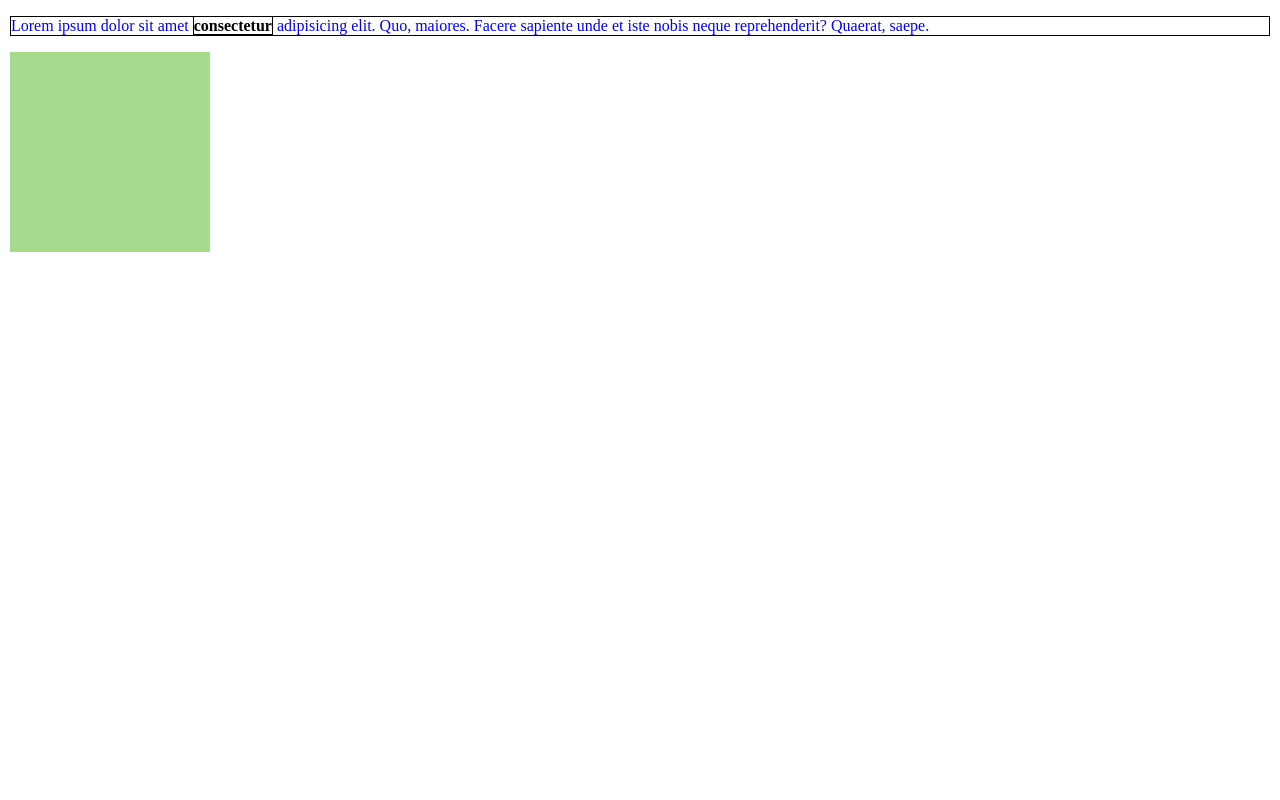
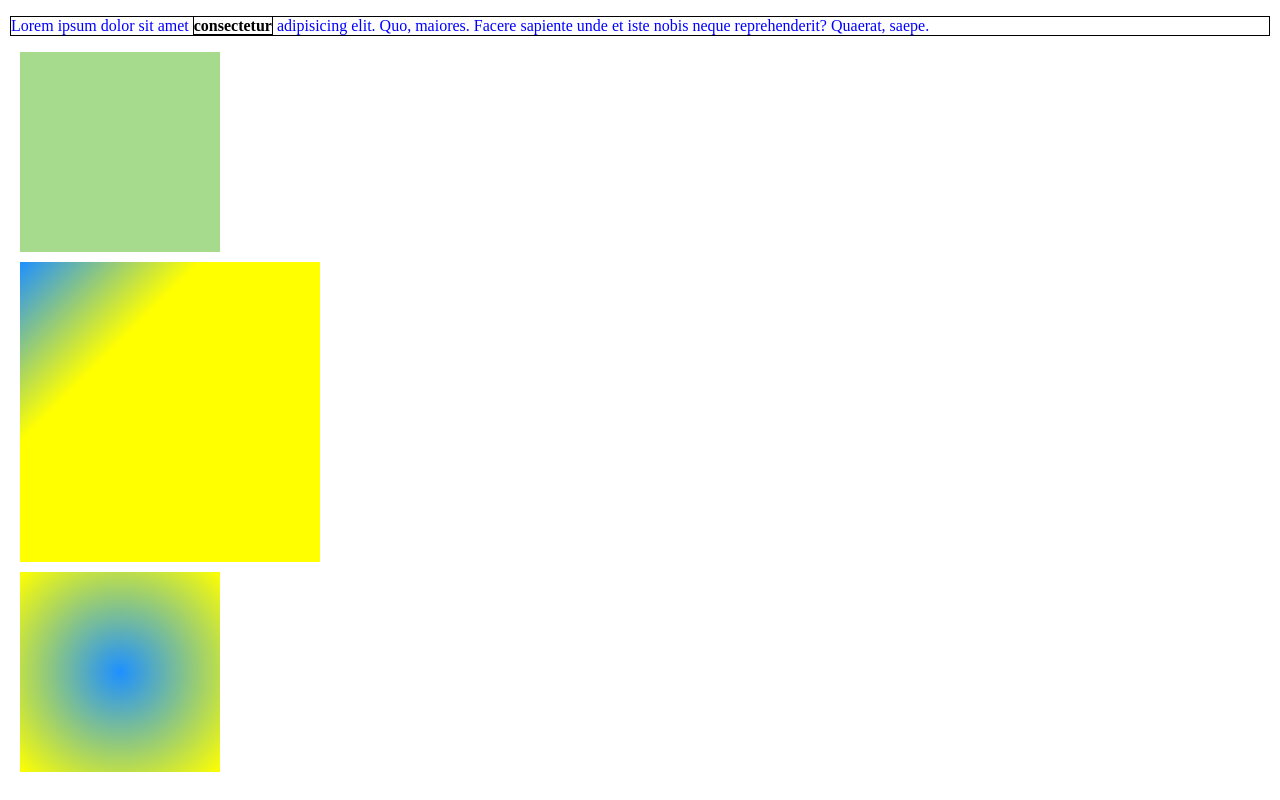
Before and after one commit to khalidNC/html_css_project_p1, a plain HTML site: page basicCss/inheritance.html in a window 1280 px wide. Drawn offline with Linux system fonts and the light colour scheme.

Commit message:
add gradient in the doc

```diff
--- a/basicCss/inheritance.html
+++ b/basicCss/inheritance.html
@@ -15,6 +15,8 @@
     </p>
     <section>
       <article class="box"></article>
+      <article class="box"></article>
+      <article class="box"></article>
     </section>
   </body>
 </html>
--- a/css/inheritance.css
+++ b/css/inheritance.css
@@ -16,4 +16,19 @@ strong {
   width: 200px;
   height: 200px;
   background-color: hsl(100deg 71% 42% / 51%);
+  margin: 10px;
 }
+
+.box:nth-child(2) {
+  width: 300px;
+  height: 300px;
+  background-image: linear-gradient(to bottom right, dodgerblue, yellow 30%);
+  margin: 10px;
+}
+
+.box:nth-child(3) {
+  width: 200px;
+  height: 200px;
+  background-image: radial-gradient(dodgerblue, yellow);
+  margin: 10px;
+}
```
